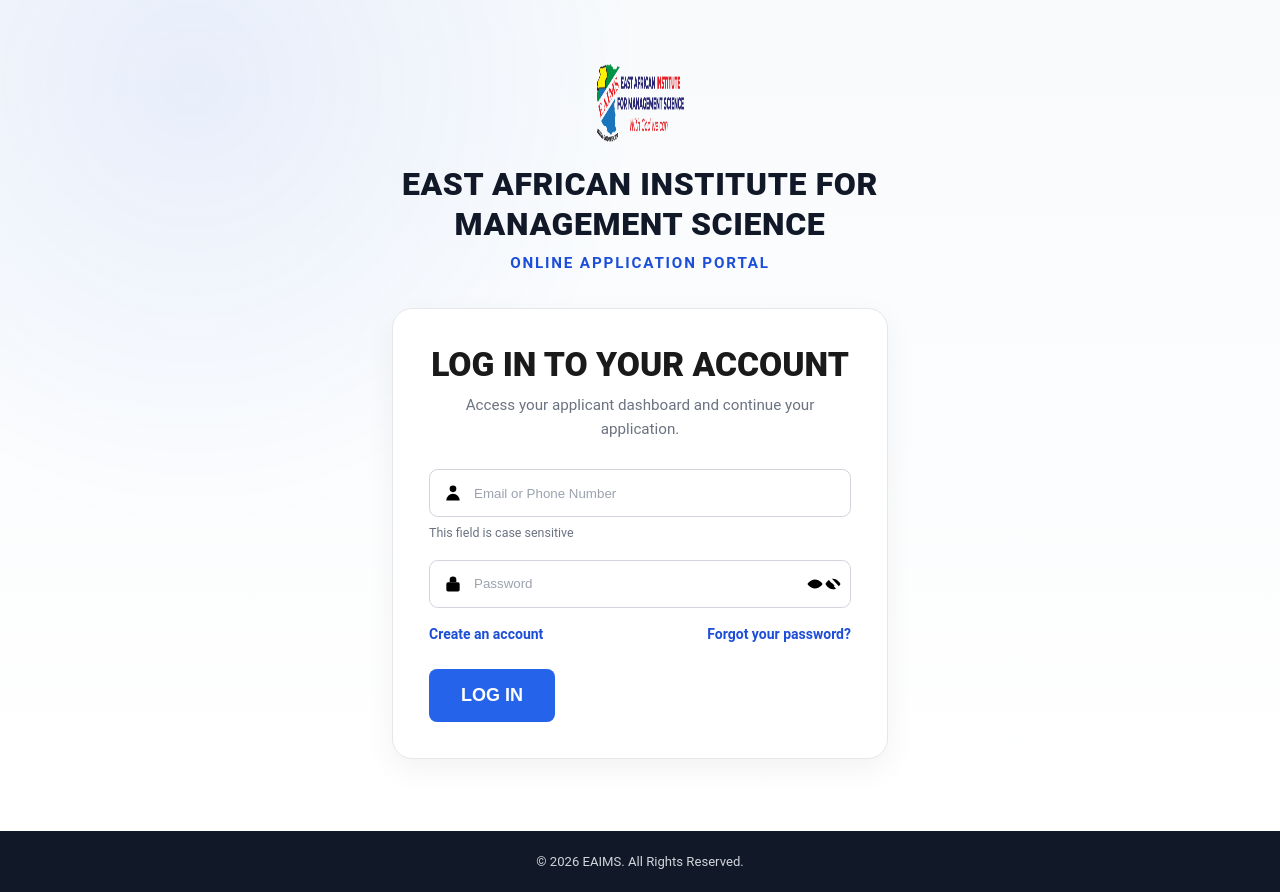
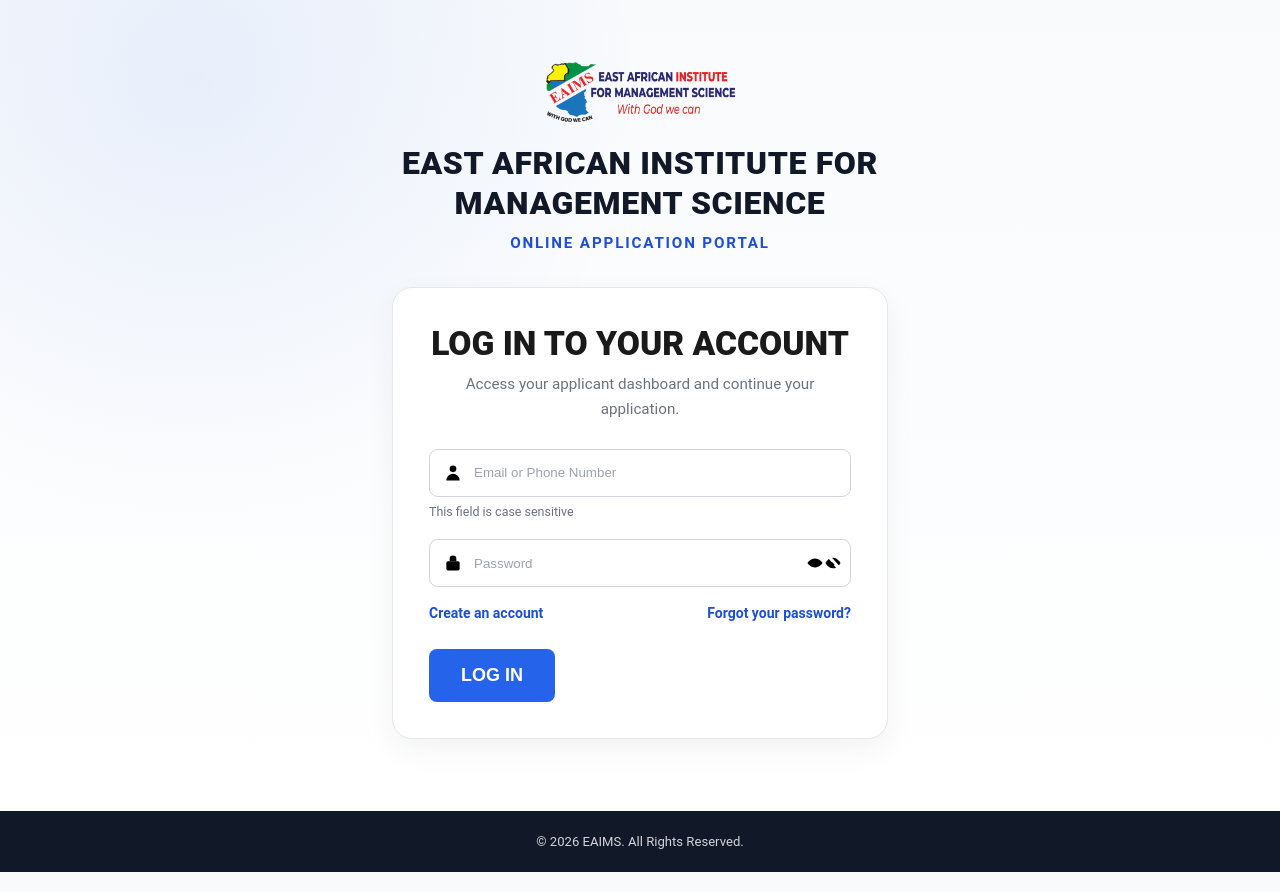
Before and after one commit to nelly256/EAIMS-Application-portal, a website: page login.html in a window 1280 px wide. Drawn offline with Linux system fonts and the light colour scheme.

Commit message:
fix: adjust brand-logo CSS for proper rectangular logo display

```diff
--- a/style.css
+++ b/style.css
@@ -630,9 +630,8 @@
 }
 
 .brand-logo {
-  width: clamp(68px, 12vw, 92px);
+  width: clamp(120px, 30vw, 200px);
   height: auto;
-  aspect-ratio: 1;
   margin-bottom: 1rem;
 }
 
```
